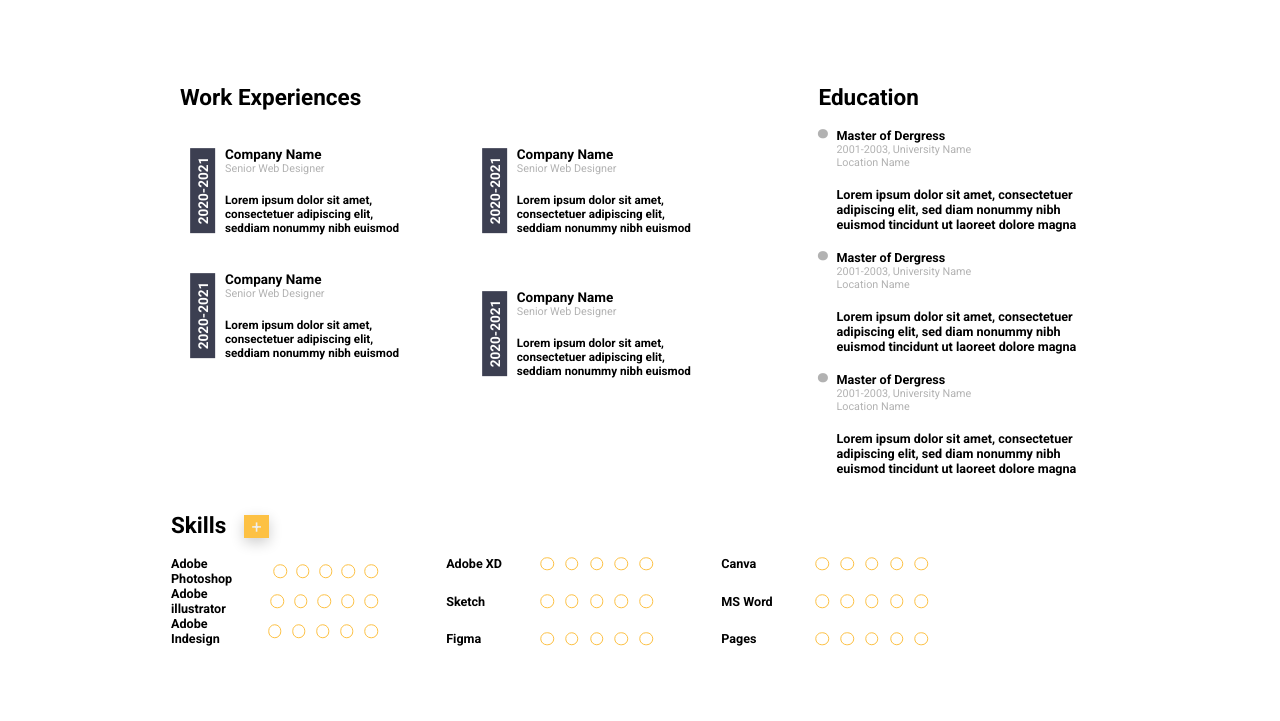
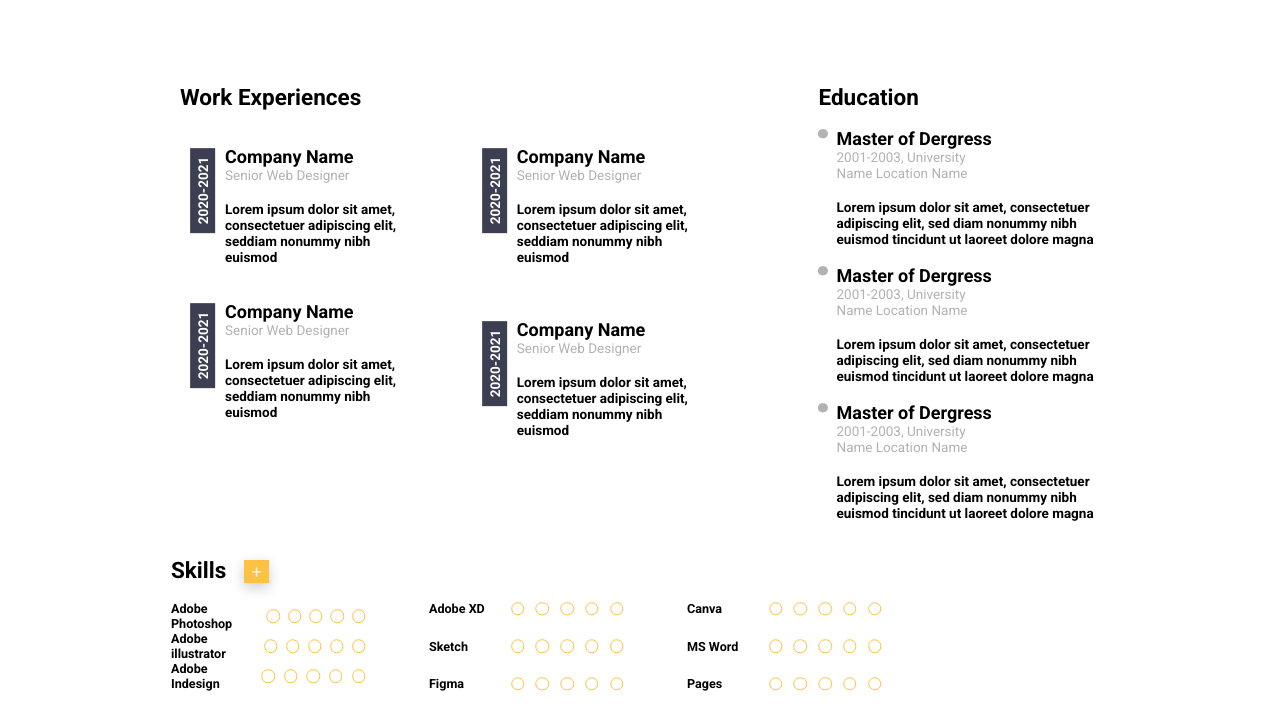
Before and after one commit to Mohammad-Daaboul98/CV, a website: page index.html in a window 1280 px wide. Shown: the part 696-1417 px from the top of the page. Drawn offline with nearby package versions, Linux system fonts and the light colour scheme.

Commit message:
fix styling in skills section

```diff
--- a/sass/_layout.scss
+++ b/sass/_layout.scss
@@ -22,7 +22,13 @@
         margin-bottom: 4rem;
     }
     &__photo{
-        max-width: 60rem;
+        max-width: 70rem;
+    }
+
+    @include respond(tab-land){
+        &__photo{
+            max-width: 60rem;
+        }
     }
   }
 
@@ -243,7 +249,7 @@
 
         &__heading{
             position: relative;
-            font-size: 1.5rem;
+            font-size: 2rem;
         }
 
         &__heading::before{
@@ -261,13 +267,13 @@
 
 
         &__paragraph{
-            font-size: 1.2rem;
+            font-size: 1.5rem;
             color: var(--gray);
             margin-bottom: 2rem;
         }
 
         &__text{
-            font-size: 1.3rem;
+            font-size: 1.5rem;
             font-weight: 600;
         }
 
@@ -312,7 +318,7 @@
         &__item{
             position: relative;
             list-style: none;
-            font-size: 1.4rem;
+            font-size: 2rem;
             font-weight: 700;
         }
         &__item::before{
@@ -324,14 +330,14 @@
             color: var(--gray);
         }
         &__paragraph{
-            font-size: 1.2rem;
+            font-size: 1.5rem;
             color: var(--gray);
             width: 60%;
             margin-bottom: 2rem;
         }
 
         &__text{
-            font-size: 1.4rem;
+            font-size: 1.5rem;
             font-weight: 700;
         }
         &__item:not(:first-child){
@@ -361,7 +367,7 @@
         margin-right: 2rem;
     }
     &-box{
-        width: 80%;
+        width: 75%;
         display: flex;
         flex-direction: row;
         flex-wrap: wrap;
```
Also changed, not shown: css/style.css.
